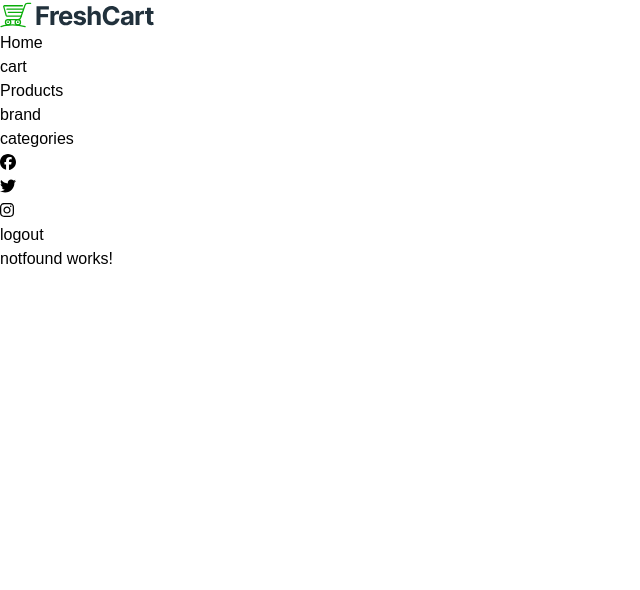
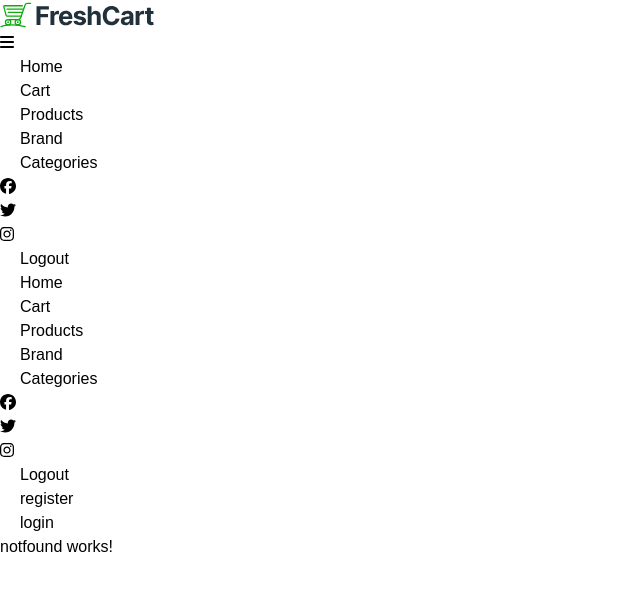
Before and after one commit to ahmedalaa404/E-Commerce, an Angular app: page / in a window 1280 px wide. Shown: the top 590 px of the page, without its empty margins (0-640 px from the left). Built offline with nearby package versions, Linux system fonts and the light colour scheme.

Commit message:
login page

```diff
--- a/angular.json
+++ b/angular.json
@@ -26,6 +26,8 @@
             ],
             "tsConfig": "tsconfig.app.json",
             "assets": [
+                "src/favicon.ico",
+                "src/assets",
               {
                 "glob": "**/*",
                 "input": "public"
--- a/src/app/Component/navbar/navbar.component.html
+++ b/src/app/Component/navbar/navbar.component.html
@@ -1,38 +1,59 @@
-<nav class="">
-<div class="flex justify-between">
-    <ul class="space-x-3 bg-red-400 flex ">
-        <li>
-            <img src="../../../assets/images/freshcart-logo.svg">
-        </li>
-        <li>
-            <a routerLink="home" routerLinkActive="bg-main">Home</a>
-        </li>
-        <li>
-            <a routerLink="cart" routerLinkActive="bg-main">cart</a>
-        </li>
-        <li>
-            <a routerLink="Products" routerLinkActive="bg-main">Products</a>
-        </li>
-        <li>
-            <a routerLink="brand" routerLinkActive="bg-main">brand</a>
-        </li>
-        <li>
-            <a routerLink="categories" routerLinkActive="bg-main">categories</a>
-        </li>
-    </ul>
-    <ul class="flex">
-        <li>
-            <i class="fab fa-facebook"></i>
-        </li>
-        <li>
-            <i class="fab fa-twitter"></i>
-        </li>
-        <li>
-            <i class="fab fa-instagram"></i>
-        </li>
-        <li>
-            <a routerLink="categories" routerLinkActive="bg-main">logout</a>
-        </li>
-    </ul>
-</div>
-</nav>
+<nav class="bg-zinc-200 shadow-lg">
+    <div class="container mx-auto flex flex-wrap items-center justify-between p-4">
+      <!-- Logo -->
+      <div class="flex items-center space-x-3">
+        <img src="./assets/images/freshcart-logo.svg" alt="Logo" class="h-8">
+      </div>
+
+      <!-- Hamburger Icon for Mobile -->
+      <button
+        class="block md:hidden text-black"
+        (click)="toggleMenu()"
+        aria-label="Toggle navigation"
+      >
+        <i class="fas fa-bars"></i>
+      </button>
+
+      <!-- Navigation Links -->
+      <ul
+        class="hidden md:flex flex-col md:flex-row space-x-3 md:space-x-5 mt-3 md:mt-0"
+        [class.hidden]="!isMenuOpen"
+      >
+        <li><a routerLink="home" routerLinkActive="bg-main">Home</a></li>
+        <li><a routerLink="cart" routerLinkActive="bg-main">Cart</a></li>
+        <li><a routerLink="Product" routerLinkActive="bg-main">Products</a></li>
+        <li><a routerLink="brands" routerLinkActive="bg-main">Brand</a></li>
+        <li><a routerLink="categories" routerLinkActive="bg-main">Categories</a></li>
+      </ul>
+
+      <!-- Social Media Links -->
+      <ul class="hidden md:flex space-x-3 items-center">
+        <li><i class="fab fa-facebook text-xl"></i></li>
+        <li><i class="fab fa-twitter text-xl"></i></li>
+        <li><i class="fab fa-instagram text-xl"></i></li>
+        <li><a routerLink="logout" routerLinkActive="bg-main">Logout</a></li>
+      </ul>
+    </div>
+
+    <!-- Mobile Menu -->
+    <div
+      class="md:hidden flex flex-col space-y-3 p-4"
+      [class.hidden]="!isMenuOpen"
+    >
+      <ul>
+        <li><a routerLink="home" routerLinkActive="bg-main">Home</a></li>
+        <li><a routerLink="cart" routerLinkActive="bg-main">Cart</a></li>
+        <li><a routerLink="Product" routerLinkActive="bg-main">Products</a></li>
+        <li><a routerLink="brands" routerLinkActive="bg-main">Brand</a></li>
+        <li><a routerLink="categories" routerLinkActive="bg-main">Categories</a></li>
+      </ul>
+      <ul class="flex space-x-3 mt-3">
+        <li><i class="fab fa-facebook text-xl"></i></li>
+        <li><i class="fab fa-twitter text-xl"></i></li>
+        <li><i class="fab fa-instagram text-xl"></i></li>
+        <li><a routerLink="logout" routerLinkActive="bg-main">Logout</a></li>
+        <li><a routerLink="register" routerLinkActive="bg-main">register</a></li>
+        <li><a routerLink="login " routerLinkActive="bg-main">login</a></li>
+      </ul>
+    </div>
+  </nav>
--- a/src/app/Component/navbar/navbar.component.ts
+++ b/src/app/Component/navbar/navbar.component.ts
@@ -9,4 +9,11 @@ import { RouterLink, RouterLinkActive } from '@angular/router';
 })
 export class NavbarComponent {
 
+  isMenuOpen = false;
+
+  toggleMenu() {
+    this.isMenuOpen = !this.isMenuOpen;
+  }
+
+
 }
--- a/src/app/Component/register/register.component.html
+++ b/src/app/Component/register/register.component.html
@@ -1 +1,52 @@
-<p>register works!</p>
+<h1 class="text-5xl text-main">Register Now: </h1>
+
+<div class="w-8/12 mx-auto shadow p-5 bg-gray-300 mt-5 rounded">
+
+    <form [formGroup]="RegisterForm" (ngSubmit)="showdata(RegisterForm)">
+        <div>
+            <label for="" class="mt-5">Name:</label>
+            <input type="text" class="form-control" formControlName="name">
+            @if(RegisterForm.get('name')?.touched&&RegisterForm.get('name')?.hasError('required'))
+            {
+                <p class="text-red-500 border border-red-500 rounded"> User Name Is Required</p>
+            }
+
+
+        </div>
+
+        <div>
+            <label for="" class="mt-5">Email:</label>
+            <input type="email" class="form-control" formControlName="email">
+        </div>
+
+        <div>
+            <label for="" class="mt-5">passsword:</label>
+            <input type="password" class="form-control"formControlName="password">
+        </div>
+
+
+
+
+        <div>
+            <label for="" class="mt-5">Re-passsword:</label>
+            <input type="password" class="form-control"formControlName="rePassword">
+        </div>
+
+
+        <div>
+            <label for="" class="mt-5">phone:</label>
+            <input type="number" class="form-control"formControlName="phone">
+        </div>
+
+
+
+        <div>
+            <button class="rounded-xl px-3 py-2 bg-main">Register</button>
+        </div>
+
+
+
+
+
+    </form>
+</div>
--- a/src/app/Component/register/register.component.ts
+++ b/src/app/Component/register/register.component.ts
@@ -1,11 +1,49 @@
 import { Component } from '@angular/core';
 
+import {FormControl, ReactiveFormsModule,FormGroup, Validators} from '@angular/forms'
 @Component({
   selector: 'app-register',
-  imports: [],
+  imports: [ReactiveFormsModule],
   templateUrl: './register.component.html',
   styleUrl: './register.component.css'
 })
 export class RegisterComponent {
 
+// form Group = ===  > form
+
+
+// form Control== Input
+
+  RegisterForm=new FormGroup({
+    name: new FormControl
+    (null,[Validators.required,Validators.minLength(3),Validators.maxLength(25)]),
+
+
+    email: new FormControl(null,[Validators.required,Validators.email]),
+
+    password: new FormControl(null,[Validators.required,Validators.minLength(6)]),
+
+    rePassword: new FormControl(null,[Validators.required,Validators.minLength(6)]),
+
+    phone: new FormControl(null,[Validators.required,Validators.pattern('^(010|011|012|015)\d{8}$')]),
+  },this.ConfirmationPassword)
+
+
+
+ConfirmationPassword()
+{
+  const password = this.RegisterForm.get('password')?.value;
+  const rePassword = this.RegisterForm.get('rePassword')?.value;
+  if(password!==rePassword){
+   { confirmPasswordMismatch: true};
+
+  }else {
+   null
+  }
+
 }
+
+
+
+
+}
--- a/src/app/app.component.html
+++ b/src/app/app.component.html
@@ -1,3 +1,7 @@
 <app-navbar></app-navbar>
 
+
+<div class="container my-8">
 <router-outlet></router-outlet>
+
+</div>
--- a/src/app/app.routes.ts
+++ b/src/app/app.routes.ts
@@ -10,12 +10,12 @@ import { NotfoundComponent } from './Component/notfound/notfound.component';
 
 export const routes: Routes = [
 
-    {path:" ",redirectTo:"/home",pathMatch:"full"},
+    {path:" ",redirectTo:"/register",pathMatch:"full"},
     {path:"home",component:HomeComponent},
     {path:"cart",component:CartComponent},
     {path:"login",component:LoginComponent},
     {path:"register",component:RegisterComponent},
-    {path:"Brands",component:BrandsComponent},
+    {path:"brands",component:BrandsComponent},
     {path:"Product",component:ProductsComponent },
     {path:"categories",component:CategoriesComponent},
     {path:"**",component:NotfoundComponent},
--- a/src/styles.css
+++ b/src/styles.css
@@ -70,3 +70,16 @@ a , a:hover{
 {
     background-color: var(--light-color) !important;
 }
+
+nav a{
+    padding: 20px;
+}
+
+.form-control
+{
+    border: 1px black solid;
+width: 100%;
+padding: 5px 10px;
+margin: 20px 10px;
+border-radius: 32px;
+}
```
Also changed, not shown: src/index.html (line endings or trailing spaces).
